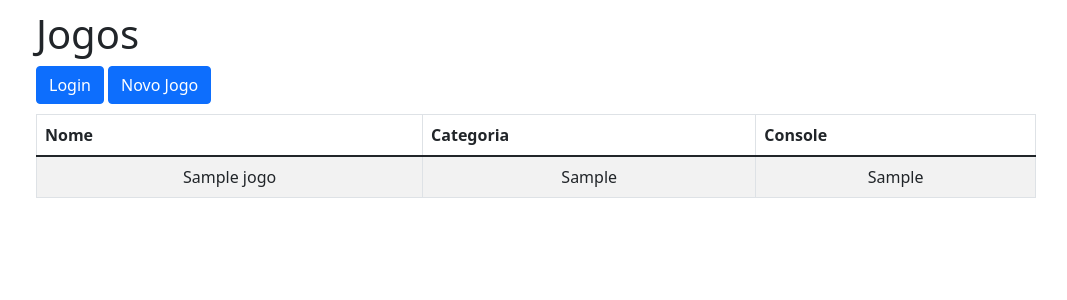
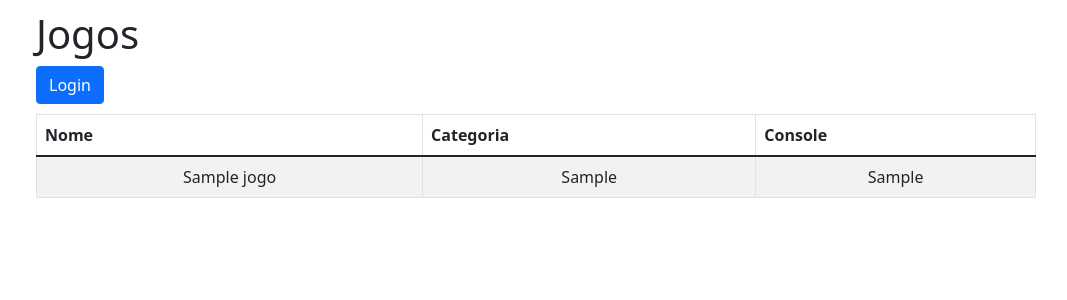
Before and after one commit to kaicmurilo/listajogos, a Flask app: page / in a window 1280 px wide. Shown: the top 300 px of the page, without its empty margins (104-1171 px from the left). Run offline with Flask 2, Linux system fonts and the light colour scheme; tables that the repository leaves empty hold one stand-in row (values such as "Sample post"); some libraries are stand-ins or nearby versions.

Commit message:
altecao de ordem botoes

```diff
--- a/templates/lista.html
+++ b/templates/lista.html
@@ -2,11 +2,12 @@
  {% if usuario %}
   <p>Logado como: {{ usuario }}</p>
   <a class="btn btn-danger" href="{{url_for('logout')}}">Logout</a>
+  <a class="btn btn-primary" href="{{url_for('novo')}}">Novo Jogo</a>  <br>
   </button>
   {% else %}
   <a class="btn btn-primary" href="{{url_for('login')}}">Login</a>
   {% endif %}
-  <a class="btn btn-primary" href="{{url_for('novo')}}">Novo Jogo</a>  <br>
+
 
 <table class="table table-striped table-responsive table-bordered">
   <thead class="thead-default">
```
